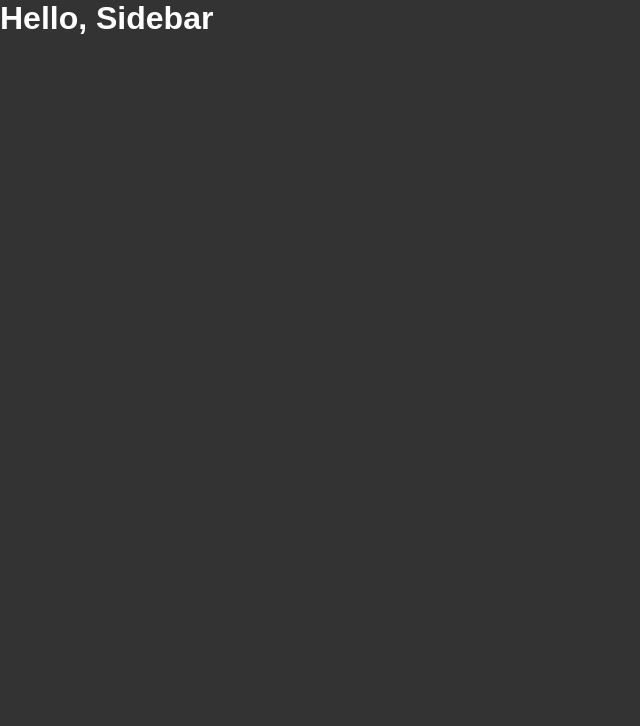
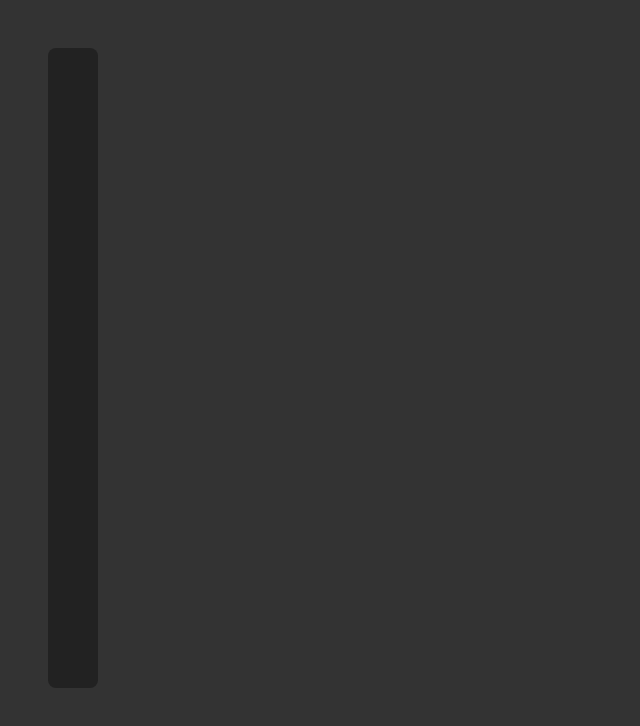
Before and after one commit to victorbadaro/sidebar, a React (Vite) app: page / in a window 1280 px wide. Shown: the top 726 px of the page, without its empty margins (0-640 px from the left). Built offline with nearby package versions, Linux system fonts and the light colour scheme.

Commit message:
feat: add sidebar component

```diff
--- a/src/App.tsx
+++ b/src/App.tsx
@@ -1,10 +1,11 @@
+import { Sidebar } from './components/Sidebar';
 import { GlobalStyles } from './styles/global';
 
 export function App() {
   return (
     <>
       <GlobalStyles />
-      <h1>Hello, Sidebar</h1>
+      <Sidebar />
     </>
   );
 }
--- /dev/null
+++ b/src/components/Sidebar/index.tsx
@@ -0,0 +1,12 @@
+import { HTMLAttributes } from "react";
+import { Container } from "./styles";
+
+interface SidebarProps extends HTMLAttributes<HTMLElement> {}
+
+export function Sidebar({ children, ...rest }: SidebarProps) {
+  return (
+    <Container {...rest}>
+      {children}
+    </Container>
+  );
+}
--- /dev/null
+++ b/src/components/Sidebar/styles.ts
@@ -0,0 +1,11 @@
+import styled from "styled-components";
+
+export const Container = styled.aside`
+  position: absolute;
+  top: 48px;
+  left: 48px;
+  width: 50px;
+  height: 80%;
+  border-radius: 8px;
+  background-color: #222;
+`;
```
